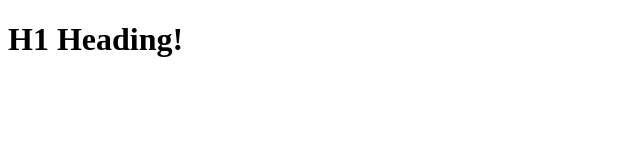
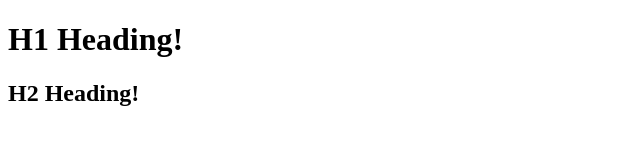
Before and after one commit to nsa1im/testing_branches, a plain HTML site: page index.html in a window 1280 px wide. Shown: the whole page, without its empty margins (0-640 px from the left). Drawn offline with Linux system fonts and the light colour scheme.

Commit message:
Added H2

```diff
--- a/index.html
+++ b/index.html
@@ -7,5 +7,8 @@
         <h1>
             H1 Heading!
         </h1>
+        <h2>
+            H2 Heading!
+        </h2>
     </body>
 </html>
```
